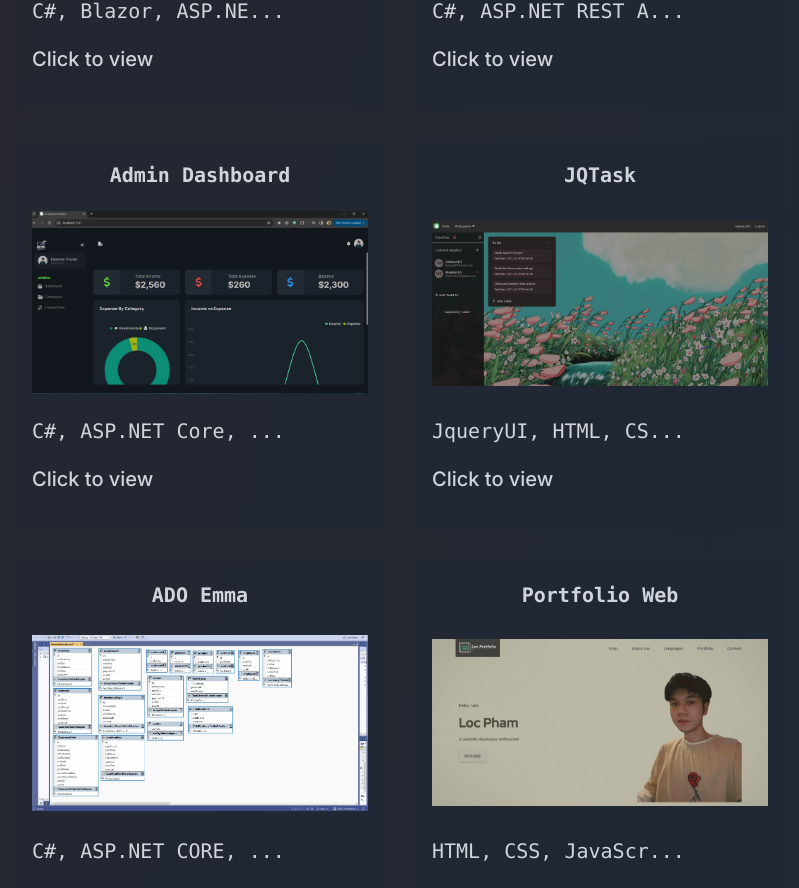
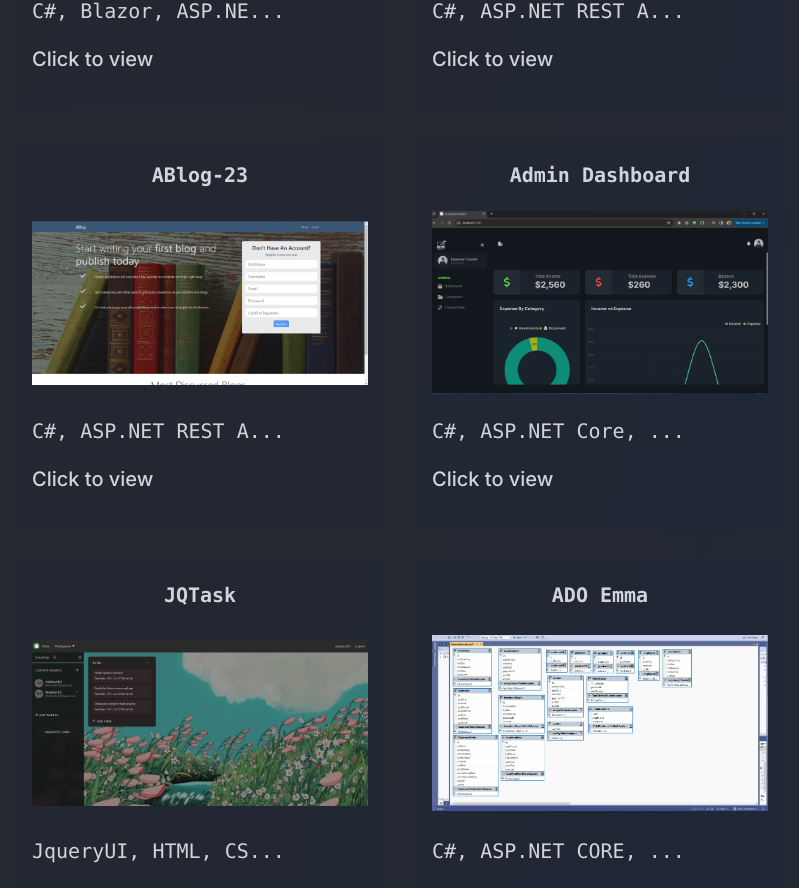
Before and after one commit to NoFun-z/LocPortfolio, a Next.js app in the folder locnextportfolio/: page /Work in a window 1280 px wide. Shown: the part 1116-2004 px from the top of the page, without its empty margins (240-1039 px from the left). Built offline with nearby package versions, Linux system fonts and the light colour scheme.

Commit message:
Angular-Proj-Added

```diff
--- a/locnextportfolio/src/app/GlobalRedux/Features/projects/projectSlice.ts
+++ b/locnextportfolio/src/app/GlobalRedux/Features/projects/projectSlice.ts
@@ -62,6 +62,20 @@ const projects = [
         githubLink: "https://github.com/NoFun-z/ECommerceStore",
         favourite: true,
         videoSrc: "/Videos/Winter-Ecom.mp4",
+    },
+    {
+        id: "LesAKwSfVuD5kMpqXGQpE64z",
+        name: "ABlog-23",
+        type: ["Websites", "Data"],
+        technologies: "C#, ASP.NET REST API, SQL Server, Angular, Typescript",
+        description: "An Angular app with SQL Server as the backend, implementing CRUD operations for blog uploads and photo albums. Integrated authentication for secure access, ensuring a seamless and efficient user experience",
+        mainTools: "C#, ASP.NET REST API, Angular",
+        publishedDate: "01/15/2023",
+        pictureURL: ["/Images/Projects/ABlog-23.jpg", "/Images/Projects/ABlog-23-2.jpg"],
+        publishedLink: "",
+        githubLink: "https://github.com/NoFun-z/ABlog-23",
+        favourite: true,
+        videoSrc: "",
     },
     {
         id: "cfycqsGhrqEfCw8QB75sdP44",
--- a/locnextportfolio/src/hooks/useProjects.tsx
+++ b/locnextportfolio/src/hooks/useProjects.tsx
@@ -61,6 +61,20 @@ export default function useProjects() {
       githubLink: "https://github.com/NoFun-z/ECommerceStore",
       favourite: true,
       videoSrc: "/Videos/Winter-Ecom.mp4",
+    },
+    {
+      id: "LesAKwSfVuD5kMpqXGQpE64z",
+      name: "ABlog-23",
+      type: ["Websites", "Data"],
+      technologies: "C#, ASP.NET REST API, SQL Server, Angular, Typescript",
+      description: "An Angular app with SQL Server as the backend, implementing CRUD operations for blog uploads and photo albums. Integrated authentication for secure access, ensuring a seamless and efficient user experience",
+      mainTools: "C#, ASP.NET REST API, Angular",
+      publishedDate: "01/15/2023",
+      pictureURL: ["/Images/Projects/ABlog-23.jpg", "/Images/Projects/ABlog-23-2.jpg"],
+      publishedLink: "",
+      githubLink: "https://github.com/NoFun-z/ABlog-23",
+      favourite: true,
+      videoSrc: "",
     },
     {
       id: "cfycqsGhrqEfCw8QB75sdP44",
```
Also changed, not shown: locnextportfolio/public/Images/Projects/ABlog-23-2.jpg (added), locnextportfolio/public/Images/Projects/ABlog-23.jpg (added).
